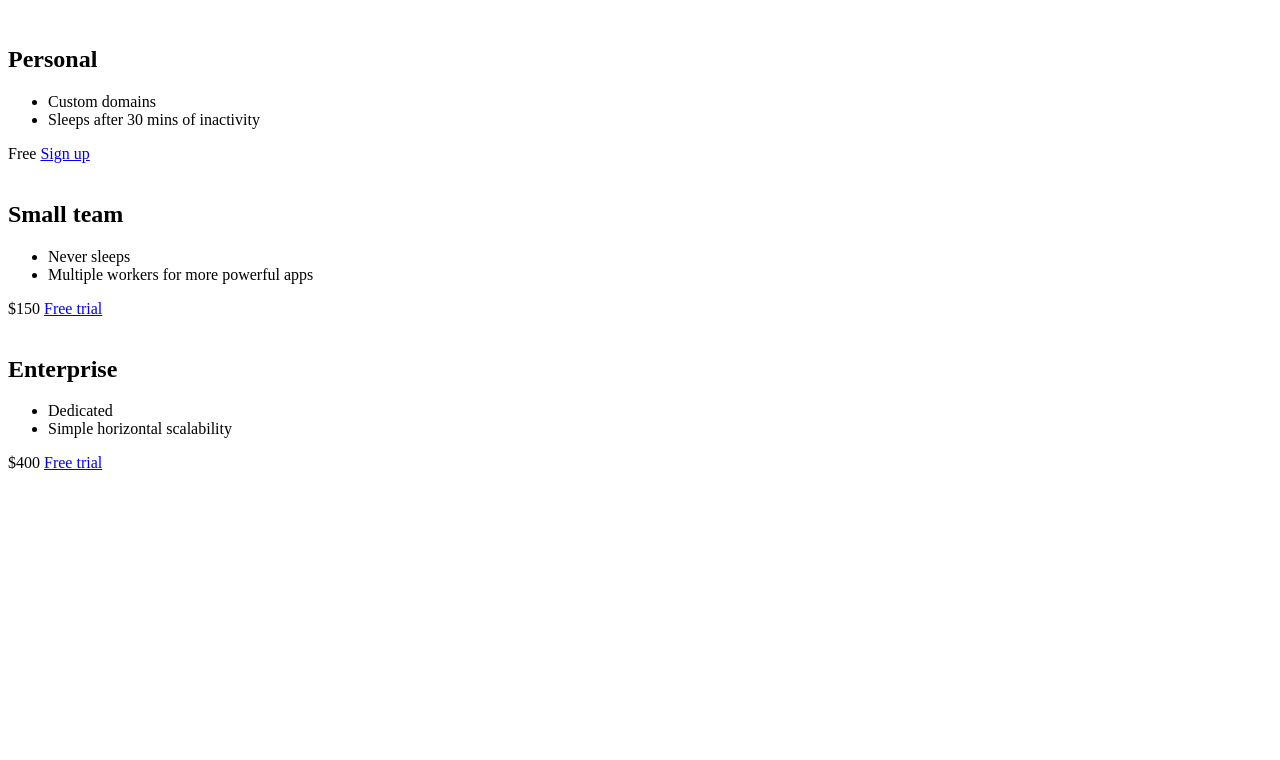
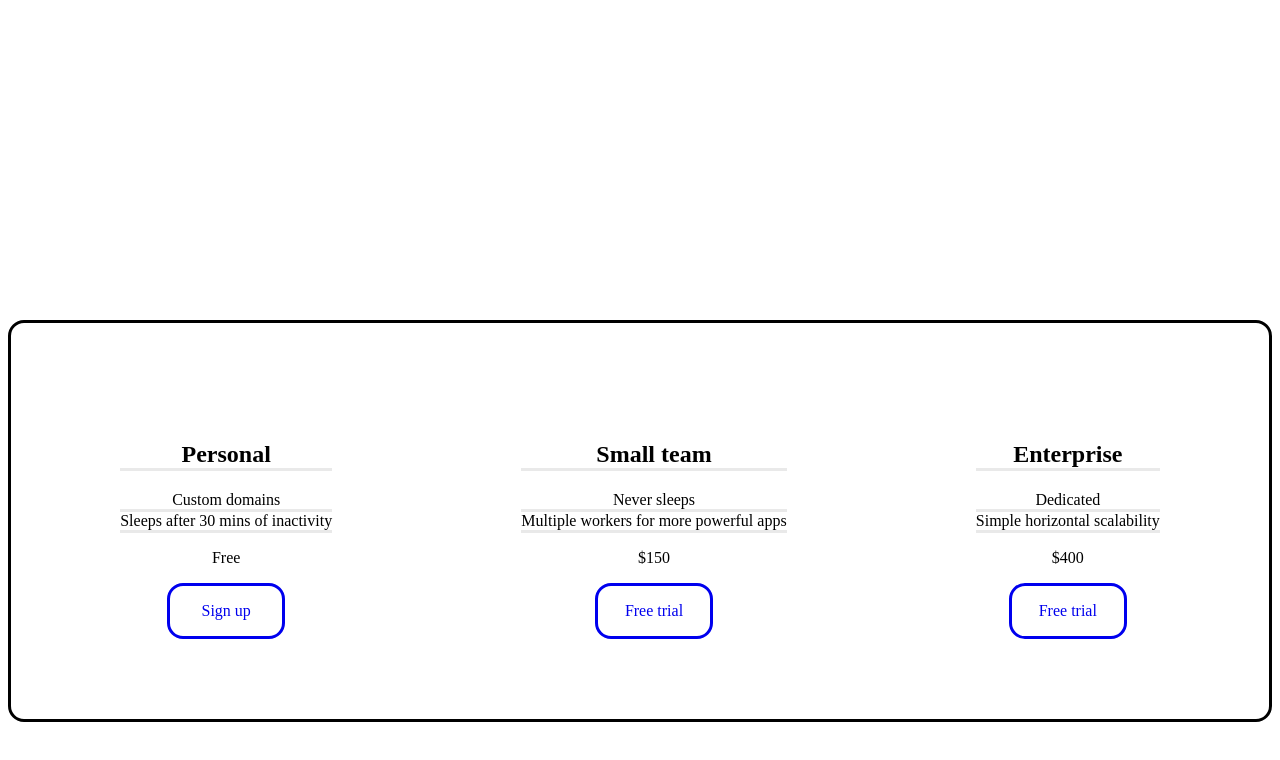
Before and after one commit to geclark2001/price-panel, a plain HTML site: page index.html in a window 1280 px wide. Drawn offline with Linux system fonts and the light colour scheme.

Commit message:
foundations of project laid

```diff
--- a/app.css
+++ b/app.css
@@ -0,0 +1,51 @@
+.panel-pricing-table {
+    margin-top: 20em;
+    display: flex;
+    justify-content: space-evenly;
+    align-items: center;
+    border: solid;
+    border-radius: 1em;
+
+}
+
+.pricing-plan{
+    padding: 5em;
+}
+
+.pricing-features{
+    padding-left: 0px;
+}
+.pricing-header{
+    border-bottom: solid rgba(129, 128, 128, 0.178);
+    text-align: center;
+
+}
+
+.pricing-features-item {
+    border-bottom: solid rgba(129, 128, 128, 0.178);
+    text-align: center;
+    list-style: none;
+    display: block;
+}
+
+.pricing-price{
+    text-align:center;
+    display:block;
+    padding: 0 0 1em;
+}
+
+.pricing-button{
+    text-align:center;
+    display:block;
+    border: solid;
+    border-radius: 1em;
+    width: 5em;
+    margin: auto;
+    padding: 1em;
+    text-decoration: none;
+}
+
+.pricing-button:hover {
+    background-color: blue;
+    color: white;
+}
--- a/index.html
+++ b/index.html
@@ -10,7 +10,7 @@
 </head>
 
 <body>
-    <div class="panel pricing-table">
+    <div class="panel-pricing-table">
 
         <div class="pricing-plan">
             <img src="icons/icon1.png" alt="" class="pricing-img">
@@ -44,9 +44,7 @@
             <span class="pricing-price">$400</span>
             <a href="#/" class="pricing-button">Free trial</a>
         </div>
-
     </div>
-
 </body>
 
 </html>
```
